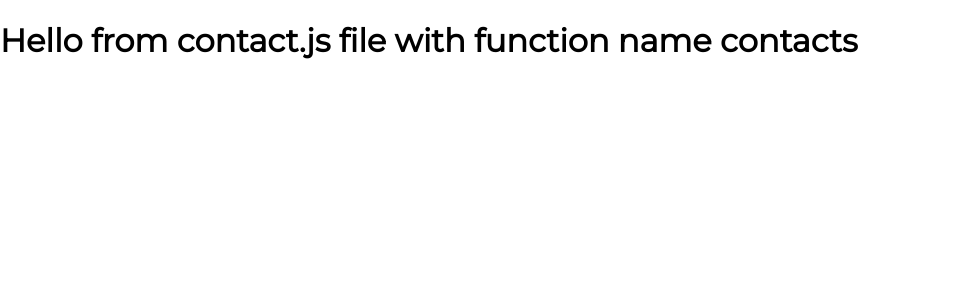
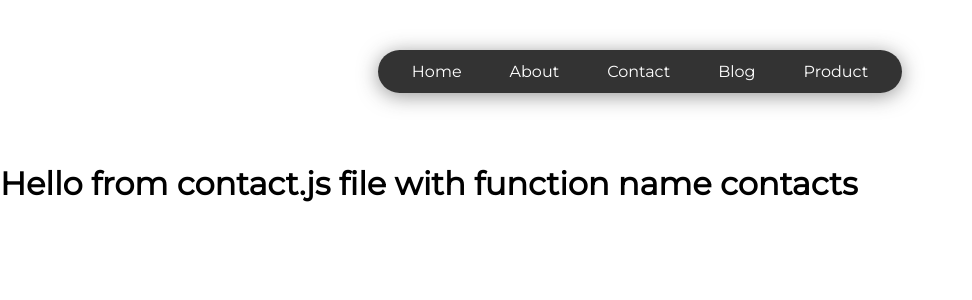
Before and after one commit to gpunit2417/Next.JS-Learning, a Next.js app in the folder myfirstnextapp/: page /contact in a window 1280 px wide. Shown: the top 300 px of the page, without its empty margins (0-972 px from the left). Built offline with nearby package versions, Linux system fonts and the light colour scheme.

Commit message:
navbar imported

```diff
--- a/myfirstnextapp/pages/blog.js
+++ b/myfirstnextapp/pages/blog.js
@@ -1,8 +1,10 @@
+import Navbar from '@/components/Navbar'
 import React from 'react'
 
 const blog = () => {
   return (
     <div>
+      <Navbar/>
         <h1>Hello from blog.js file</h1>
     </div>
   )
--- a/myfirstnextapp/pages/contact.js
+++ b/myfirstnextapp/pages/contact.js
@@ -1,8 +1,10 @@
+import Navbar from '@/components/Navbar'
 import React from 'react'
 
 const contacts = () => {
   return (
     <div>
+      <Navbar/>
         <h1>Hello from contact.js file with function name contacts</h1>
     </div>
   )
--- a/myfirstnextapp/pages/product.js
+++ b/myfirstnextapp/pages/product.js
@@ -1,6 +1,9 @@
+import Navbar from "@/components/Navbar"
+
 const product = () => {
   return (
     <div>
+      <Navbar/>
         <h1>Hello from Product.js file</h1>
     </div>
   )
```
